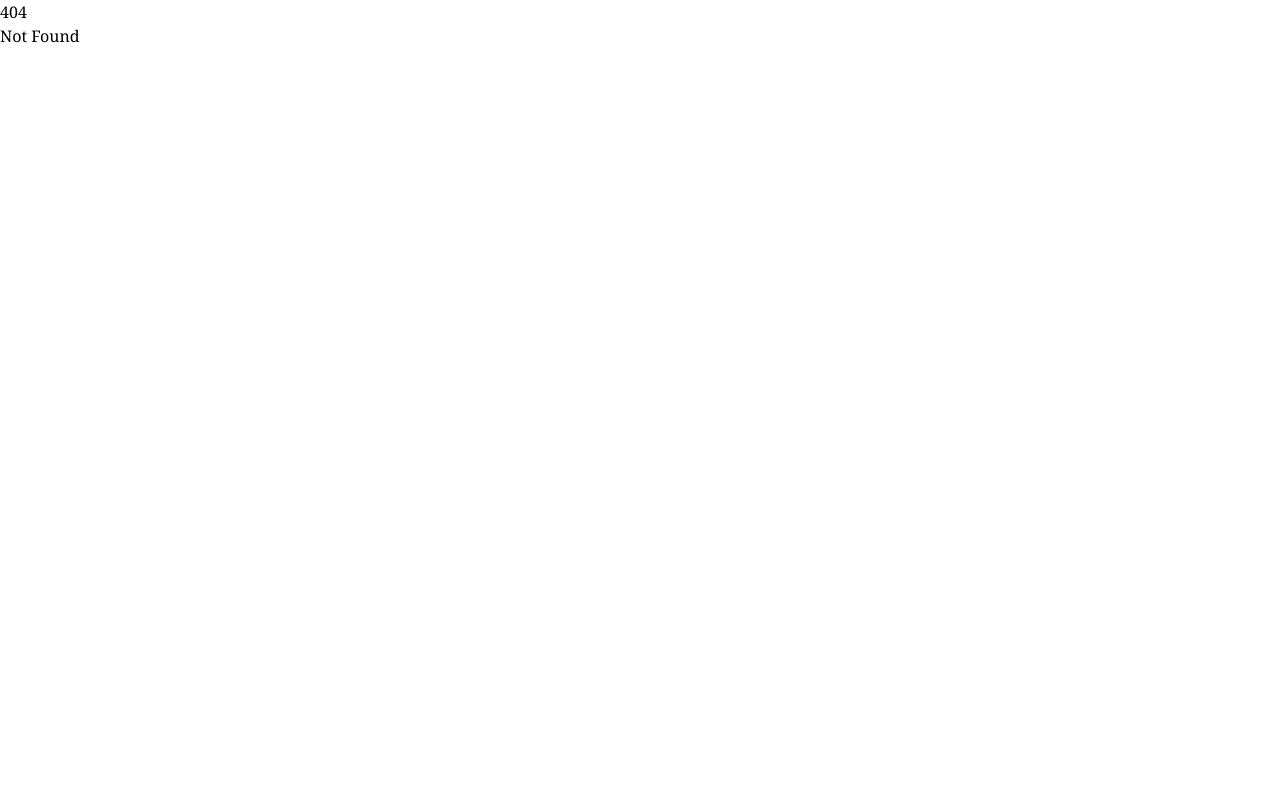
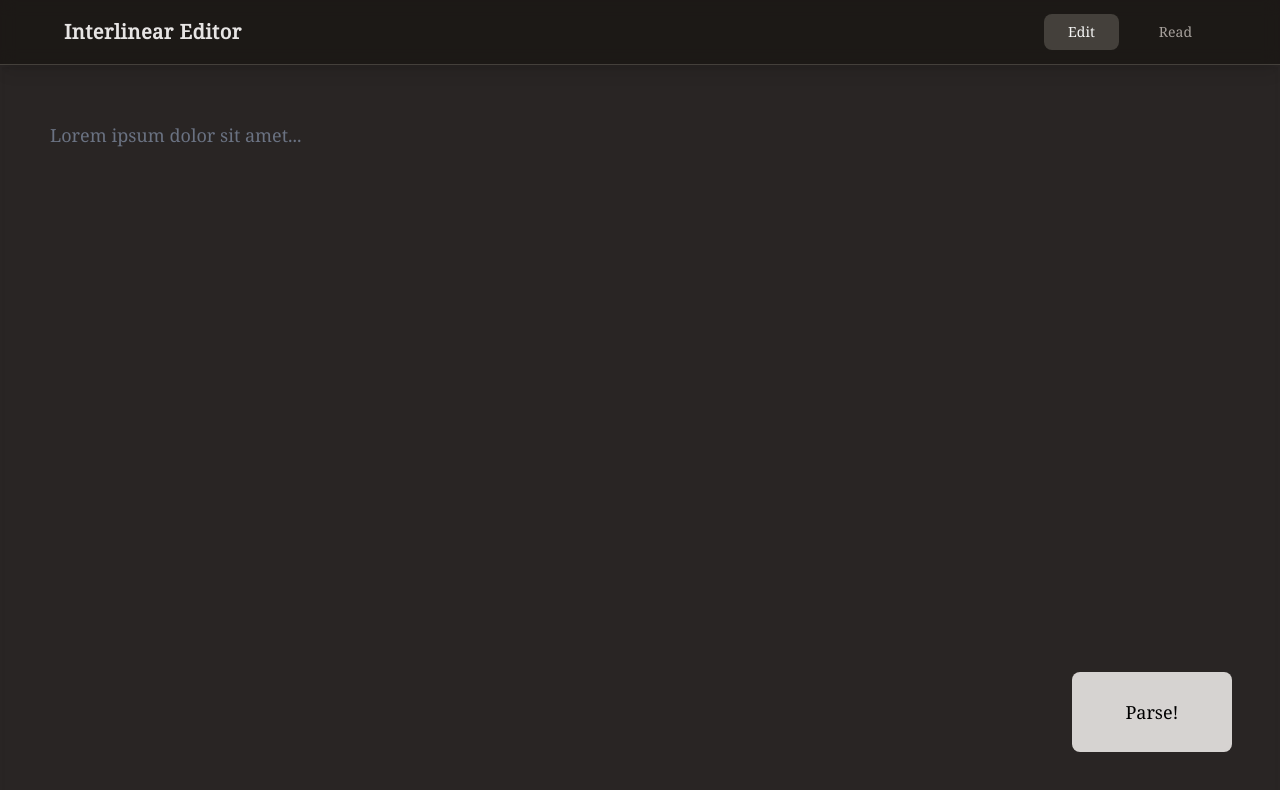
Before and after one commit to gbtsui/between-the-lines, a SvelteKit app in the folder frontend/: page /interlinear in a window 1280 px wide. Before the commit this address had no page. Shown: the top 790 px of the page. Built offline with nearby package versions, Linux system fonts and the light colour scheme.

Commit message:
feat: started on the interlinear page, made the typing thingy

```diff
--- /dev/null
+++ b/frontend/src/routes/interlinear/+page.svelte
@@ -0,0 +1,67 @@
+<script lang="ts">
+    type MODE = "editing" | "reading"
+    let mode = $state<MODE>("editing")
+    let rawInput = $state<string>("")
+    let loading = $state<boolean>(false)
+    const loremIpsum = "Lorem ipsum dolor sit amet, consectetur adipiscing elit, " +
+        "sed do eiusmod tempor incididunt ut labore et dolore magna aliqua. " +
+        "Ut enim ad minim veniam, quis nostrud exercitation ullamco laboris " +
+        "nisi ut aliquip ex ea commodo consequat. Duis aute irure dolor in " +
+        "reprehenderit in voluptate velit esse cillum dolore eu fugiat nulla pariatur. " +
+        "Excepteur sint occaecat cupidatat non proident, sunt in culpa qui officia " +
+        "deserunt mollit anim id est laborum." // stolen STRAIGHT from wikipedia
+    const defaultText = "Lorem ipsum dolor sit amet..."
+</script>
+
+
+<!--why the hell does it not want to work properly sadfdsajflsahfdlkjsahflkjsh-->
+<div class="w-[100vw] h-[100vh] flex flex-col bg-stone-800">
+    <!--top bar idk what to put here yet lowk idk-->
+    <div class="sticky top-0 left-0 right-0 z-50 bg-stone-900/95 backdrop-blur-sm border-b border-stone-700 shadow-lg">
+        <div class="max-w-[95vw] mx-auto h-[4rem] flex items-center justify-between px-[2rem]">
+            <div class="text-xl font-semibold text-stone-200 tracking-wide">Interlinear Editor</div>
+
+            <!-- Mode toggle for future use -->
+            <div class="flex gap-[1rem]">
+                <button
+                        class="px-[1.5rem] py-[0.5rem] rounded-lg text-sm font-medium transition-colors {mode === 'editing' ? 'bg-stone-700 text-stone-100' : 'text-stone-400 hover:text-stone-200'}"
+                        onclick={() => mode = 'editing'}>
+                    Edit
+                </button>
+                <button
+                        class="px-[1.5rem] py-[0.5rem] rounded-lg text-sm font-medium transition-colors {mode === 'reading' ? 'bg-stone-700 text-stone-100' : 'text-stone-400 hover:text-stone-200'}"
+                        onclick={() => mode = 'reading'}>
+                    Read
+                </button>
+            </div>
+        </div>    </div>
+
+    {#if (mode === "reading")}
+        <!--split this jawn notionstyle-->
+        <div class="h-full w-full flex flex-row justify-center gap-[2rem]">
+            <!--word by word-->
+            <div class="w-[60vw]">
+
+            </div>
+
+            <!--dsahkjlhkjsafdhlkjahfdla this is where the word breakdown lives-->
+            <div class="w-[30vw]">
+
+            </div>
+        </div>
+    {:else}
+        <div class="h-full overflow-x-hidden">
+            <!--insert a big ass text box here idk gng-->
+            <textarea bind:value={rawInput} class="w-full h-full p-[3rem] bg-stone-800 shadow-inner resize-none focus:outline-none focus:ring-2 focus:ring-stone-500 text-stone-100 text-lg leading-[2.5] overflow-y-auto whitespace-pre-wrap break-words transition-all duration-200, border-2 border-transparent"
+                      placeholder={defaultText}
+                        style="line-height: 2.5rem"
+            ></textarea>
+            <div class="absolute bottom-[3rem] right-[3rem] w-[10rem] h-[5rem] bg-stone-300 rounded-lg flex flex-col text-center items-center justify-center hover:text-xl text-lg transition-all cursor-pointer hover:w-[10.5rem] hover:right-[2.75rem] hover:h-[5.5rem] hover:bottom-[2.75rem]">
+                <!--add a handler here eventually adshflkjhsalkjfa-->
+                Parse!
+            </div>
+        </div>
+    {/if}
+
+
+</div>
```
